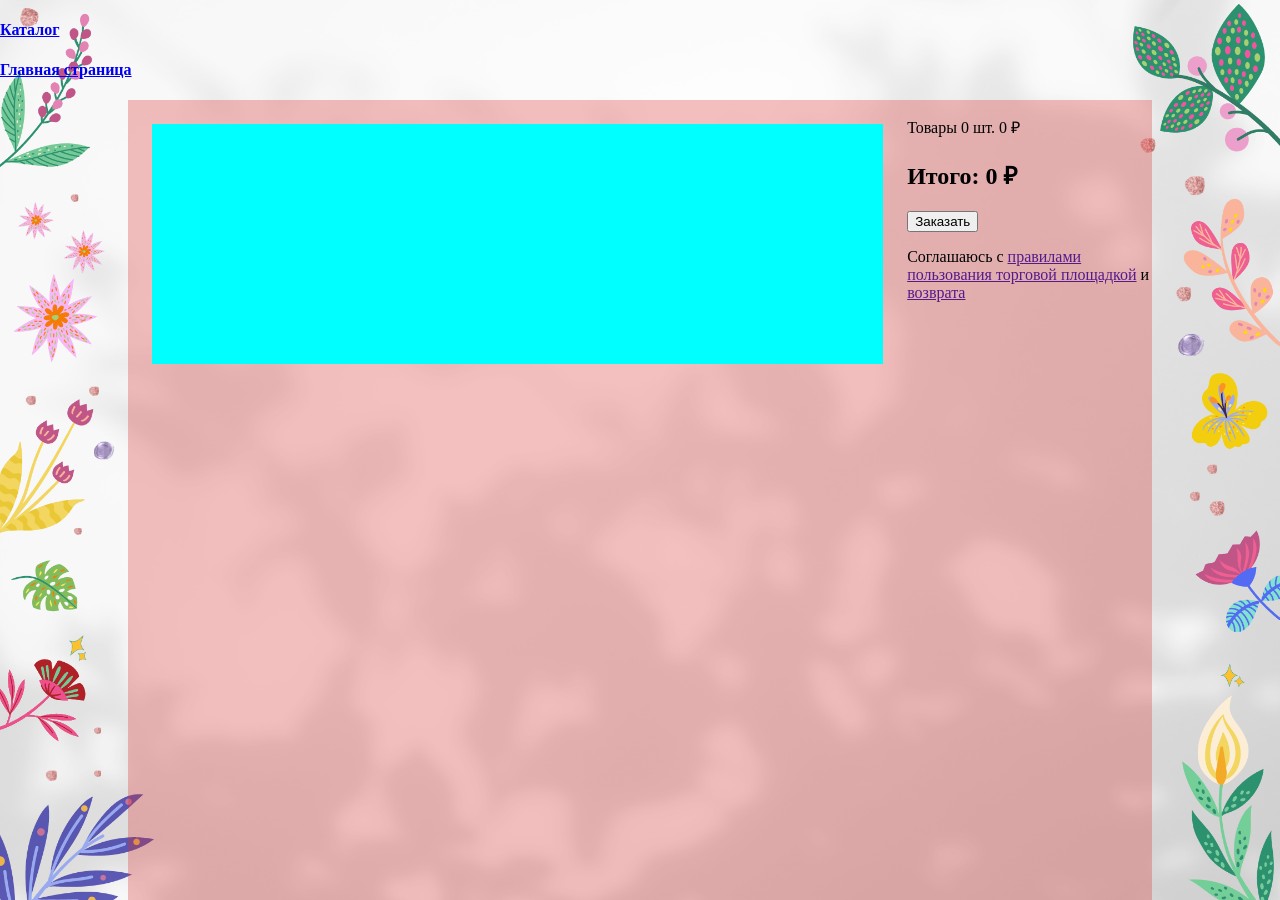
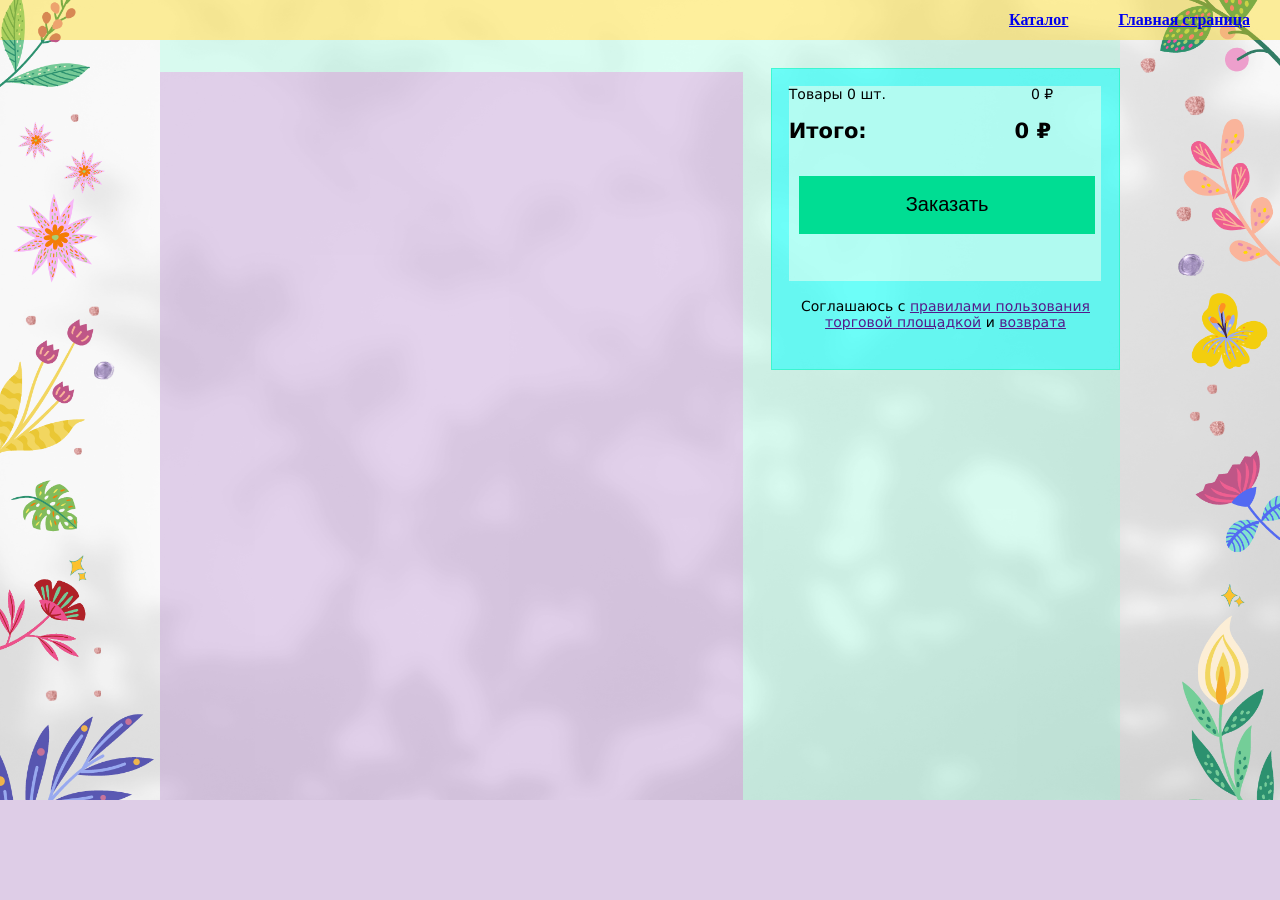
Before and after one commit to Batditos/Flower-shop, a Django app: page /basket/ in a window 1280 px wide. After the commit the page ends 800 px from the top, so only its background shows below. Run offline with Django 4.2, Linux system fonts and the light colour scheme.

Commit message:
доработал стили для таблицы(товаров в корзине)

```diff
--- a/static/css/detail.css
+++ b/static/css/detail.css
@@ -1,19 +1,101 @@
+.navBar {
+  display: flex;
+  align-items: center;
+  justify-content: end;
+  height: 5vh;
+  width: 100vw;
+  background-color: rgba(255, 217, 0, 0.384);
+}
+.navBar h4 {
+  margin-right: 10px;
+  padding: 0 20px;
+}
 .containerBasket {
+  background-color: rgba(127, 255, 212, 0.267);
+  display: flex;
   margin: auto;
-  width: 80%;
-  height: 100vh;
-  display: flex;
-  justify-content: center;
-  align-content: space-between;
-  background-color: rgba(216, 50, 50, 0.308);
+  width: 75%;
+  height: 95vh;
 }
 .containerProduct {
-  background-color: aqua;
-  width: 90em;
-  height: 15em;
-  margin: 1.5rem;
+  margin-top: 2em;
+  width: 70%;
+  height: 91vh;
+
+  background-color: rgba(255, 0, 200, 0.178);
 }
 .image {
-  height: 15em;
-  width: 15em;
+  height: 21vh;
+  width: 11vw;
 }
+table {
+  font-family: "Lucida Sans Unicode", "Lucida Grande", Sans-Serif;
+  font-size: 14px;
+  /* border: 1px solid #a9e2cc; */
+
+  /* max-width: 100%; */
+  width: 100%;
+  border-collapse: collapse;
+  text-align: left;
+}
+
+th {
+  font-weight: normal;
+  text-align: center;
+
+  background-color: rgba(0, 247, 255, 0.37);
+  padding: 10px 8px;
+}
+td {
+  padding: 9px 8px;
+  transition: 0.3s linear;
+  text-align: center;
+}
+.ContainerBasketInfo {
+  text-align: center;
+  font-family: "Lucida Sans Unicode", "Lucida Grande", Sans-Serif;
+  font-size: 14px;
+  height: 300px;
+  width: 400px;
+  background-color: rgba(0, 255, 255, 0.5);
+  margin: 2em 0 0 2em;
+  border: 1px solid rgba(3, 243, 163, 0.425);
+}
+.BasketInfo {
+  text-align: left;
+  background-color: rgba(253, 255, 240, 0.493);
+  height: 65%;
+  width: 90%;
+  margin: 1.2em;
+}
+.totalPrice {
+  margin-left: 45%;
+}
+.submit {
+  margin: 15px 10px 0 10px;
+  font-size: 20px;
+  width: 95%;
+  height: 30%;
+  background-color: rgb(0, 221, 147);
+  border: none;
+  border-radius: -1px;
+}
+.submit:hover {
+  background-color: rgb(3, 243, 163);
+}
+.plus {
+  text-decoration: none;
+  font-size: 25px;
+  background-color: rgba(68, 255, 115, 0.507);
+  padding: 0 10px;
+}
+.minus {
+  text-decoration: none;
+  font-size: 25px;
+  background-color: rgba(252, 82, 82, 0.507);
+  padding: 0 12px;
+}
+.quantity {
+  margin: 0 10px;
+  font-size: 16px;
+}
```
